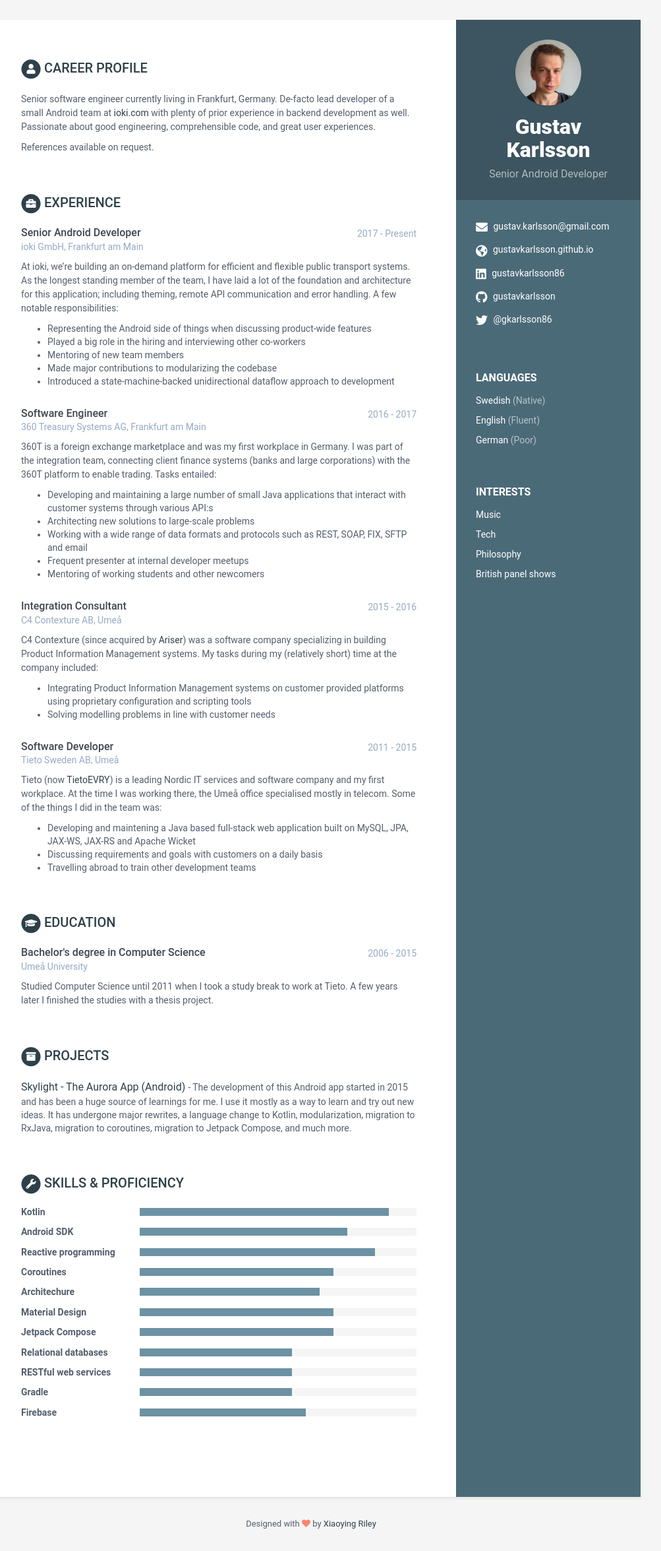
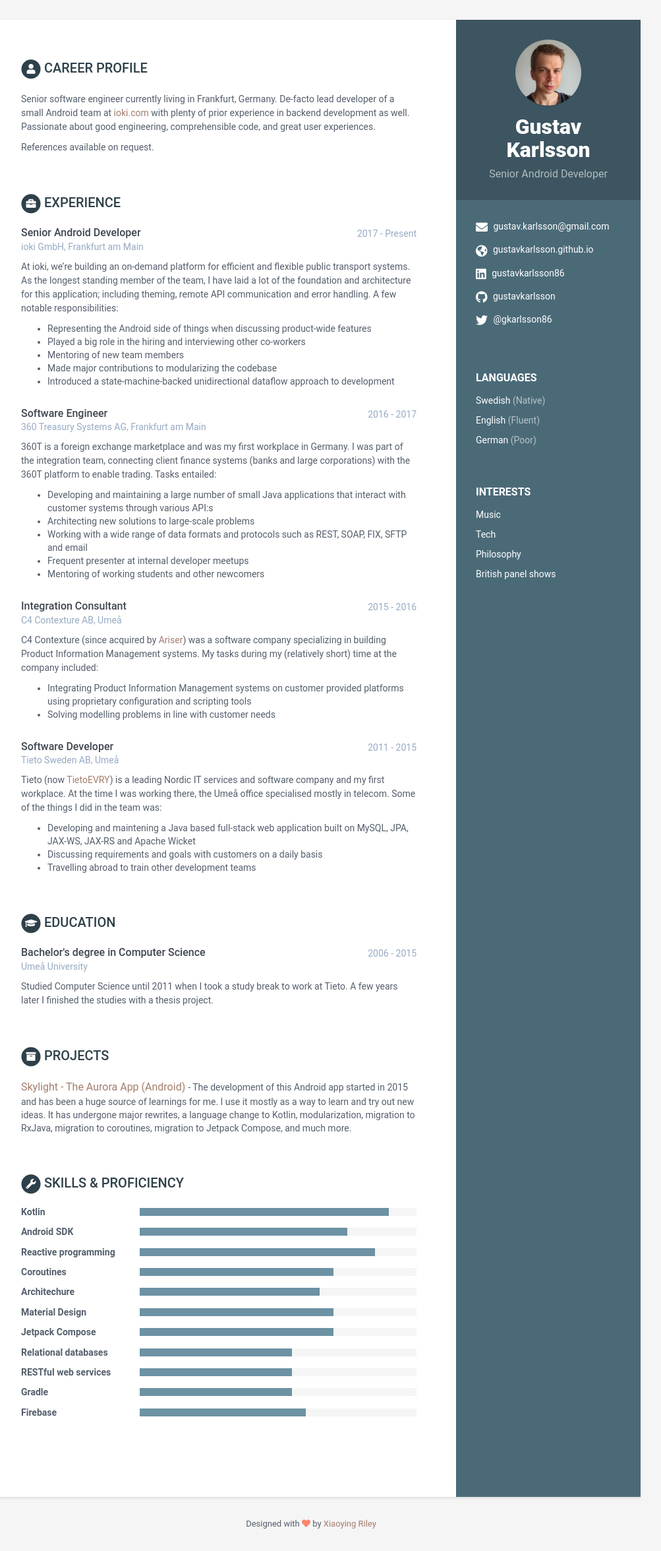
Before and after one commit to gustavkarlsson/gustavkarlsson.github.io, a Jekyll site: the page built from index.html, in a window 1280 px wide. Shown: the whole page at 66% size, without its empty margins (168-1171 px from the left). Built offline with Jekyll 4.4.1, drawn with Linux system fonts in a browser that asks for light colours.

Commit message:
Update link colors

```diff
--- a/_sass/_base.scss
+++ b/_sass/_base.scss
@@ -14,10 +14,10 @@ h1, h2, h3, h4, h5, h6  {
 }
 
 a {
-    color: darken($theme-color, 15%);
+    color: lighten(complement($theme-color), 15%);
     &:hover {
         text-decoration: underline;
-        color: darken($theme-color, 30%);
+        color: complement($theme-color);
     }
     &:focus {
         text-decoration: none;
```
